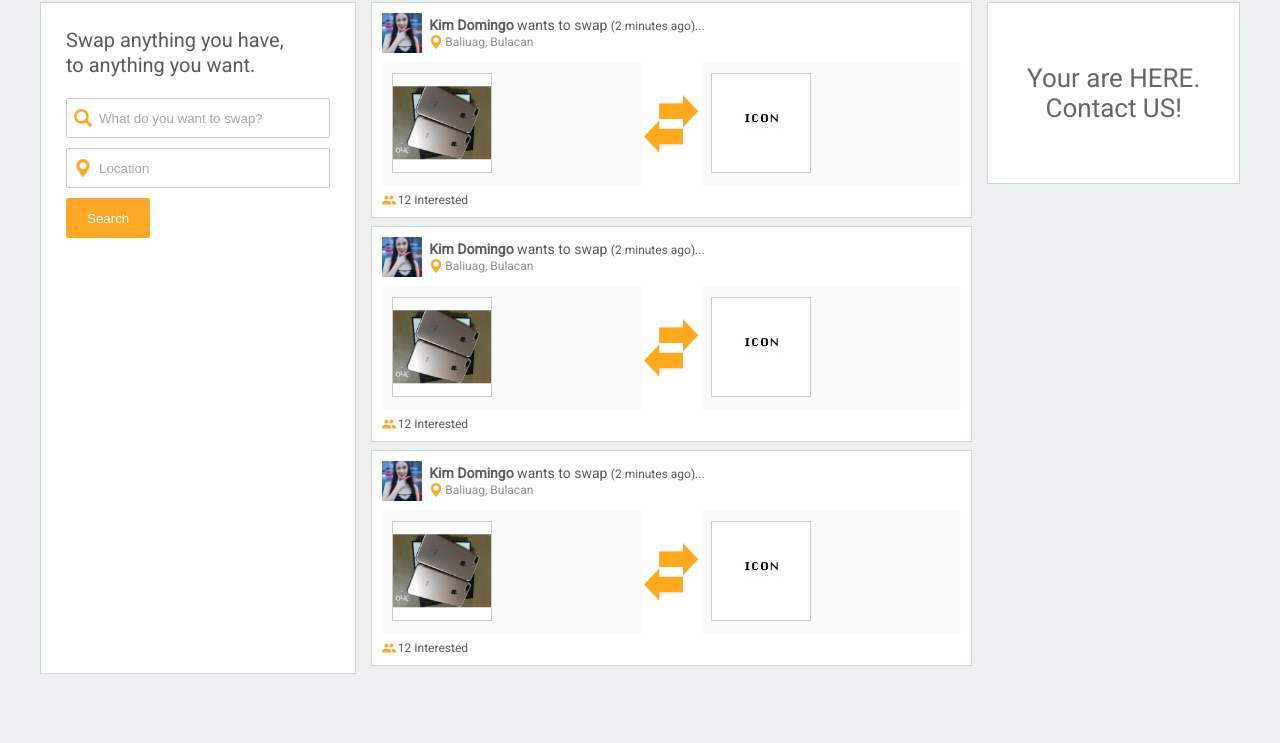
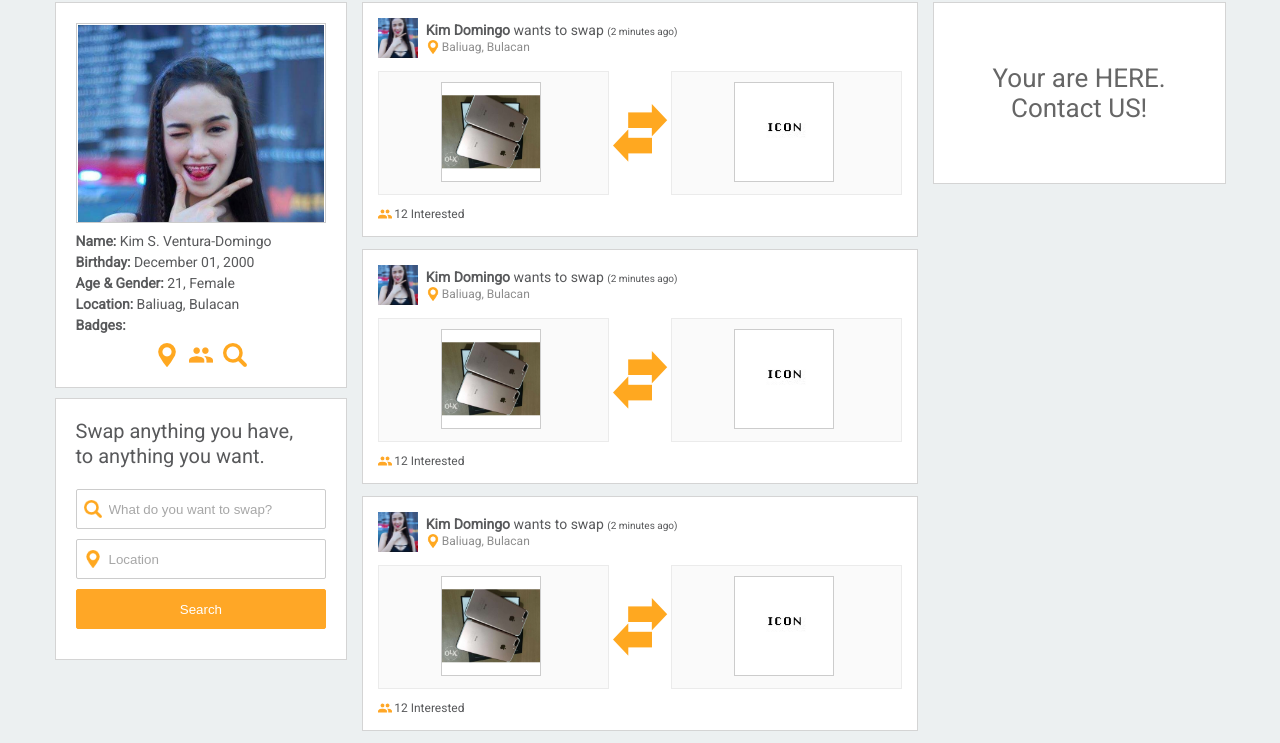
Before and after one commit to switchyofficial/switchyofficial.github-io, a plain HTML site: page index.html in a window 1280 px wide. Shown: the part 57-800 px from the top of the page. Drawn offline with Linux system fonts and the light colour scheme.

Commit message:
Added profile in homepage

```diff
--- a/css/style.css
+++ b/css/style.css
@@ -1,17 +1,19 @@
-
 .logo,
 .header_right {
 	display: table-cell;
     vertical-align: middle;
 }
+
 .logo a {
 	width: 110px;
 	display: inline-block;
 }
+
 .logo img {
 	width: 100%;
 	height: auto;
 }
+
 .header_right {
 	text-align: right;
 	height: 40px;
@@ -29,10 +31,16 @@
 }
 
 .header_right .sign_in {
-	color: #FFA726;
+	color: #ffa726;
+	transition: all 0.35s ease;
 }
+
+.header_right .sign_in:hover {
+	text-decoration: underline;
+}
+
 .logo a {
-	color: #FFA726;
+	color: #ffa726;
 
 }
 
@@ -55,15 +63,28 @@
 
 .wrap {
 	width: 100%;
-	max-width: 1200px;
+	max-width: 1171px;
 	margin: 0 auto;
 }
 
 .main {
-	display: table;
 	width: 100%;
 	padding: 10px 0 0;
 }
+
+.main::before,
+.main::after,
+.filter_sidebar_container::before,
+.filter_sidebar_container::after {
+	display: table;
+	content: "";
+}
+
+.filter_sidebar_container::after,
+.main::after {
+	clear: both;
+}
+
 .item:after,
 .post:after {
 	display: table;
@@ -73,26 +94,25 @@
 
 .market {
 	width: 50%;
-	display: table-cell;
+	float: left;
 	vertical-align: top;
 	padding: 0 15px;
-
 }
 
 .right_section {
-	display: table-cell;
-	width: 20%;
+	float: left;
+	width: 25%;
 }
 
 .post {
 	background: #fff;
-	padding: 10px;
+	padding: 15px;
 	border: 1px solid #d4d4d4;
-	margin-bottom: 8px;
+	margin-bottom: 12px;
 }
 
 .post_head {
-	margin-bottom: 10px;
+	margin-bottom: 13px;
 }
 .post .p_head {
 	margin-bottom: 2px;
@@ -104,7 +124,6 @@
 	color: rgba(0,0,0,0.45);
 	font-size: 12px;
 }
-
 
 .name {
 	font-weight: bold;
@@ -125,10 +144,6 @@
 	vertical-align: middle;
 }
 
-.profile_info .name {
-
-}
-
 .time_lapse {
 	font-size: 12px;
 }
@@ -138,17 +153,20 @@
 	width: 100%;
 	background: url('../images/common/swap_icon2.png') no-repeat center center;
 	background-size: 55px 58px;
-	margin-bottom: 8px;
+	margin-bottom: 12px;
 }
 
 .have,
 .want {
 	position: relative;
-	width: 45%;
+	width: 44%;
 	padding: 10px;
 	min-height: 120px;
 	background: rgba(0,0,0,0.02);
-
+	display: flex;
+	justify-content: center;
+	align-items: center;
+	border: 1px solid rgba(204, 204, 204, 0.33);
 }
 .have {
 	float: left;
@@ -161,9 +179,10 @@
 .post li {
 	border: 1px solid #ccc;
 	background: #fff;
-	margin-right: 2px;
-	margin-bottom: 2px;
+	margin-right: 5px;
+    margin-bottom: 2px;
 }
+
 .item_image {
 	position: relative;
 	display: inline-block;
@@ -184,6 +203,7 @@
 	min-width: 360px;
 	z-index: 2;
 }
+
 .thumb,
 .profile_thumb {
 	position: absolute;
@@ -198,23 +218,12 @@
 
 .cash {
 	font-size: 28px;
-	color: #FFA726;
+	color: #ffa726;
 }
 
 .filter_sidebar {
-	display: table-cell;
-	vertical-align: top;
+	float: left;
 	width: 25%;
-	background: #fff;
-	border: 1px solid #d4d4d4
-}
-
-.f_sidebar_in {
-	height: 100%;
-	padding: 25px;
-}
-.search_block .search_form {
-	height: 100%;
 }
 
 .search_block .search_form span {
@@ -222,7 +231,6 @@
 	margin-bottom: 10px;
 	height: 40px;
 }
-
 
 .search_block .search input {
 	background-image: url('../images/common/search_icon.png');
@@ -236,11 +244,12 @@
 .search_block .submit input {
 	padding: 0 20px;
 	color: #fff;
-	background: #FFA726;
+	background: #ffa726;
 	outline: none;
-	border: 1px solid #FFA726;
+	border: 1px solid #ffa726;
 	border-radius: 2px;
 	cursor: pointer;
+	width: 100%;
 }
 
 .search_block .submit input:hover {
@@ -281,3 +290,58 @@
 	font-size: 26px;
 	border: 1px solid #d4d4d4;
 }
+
+
+
+.f_sidebar_in,
+.profile_section {
+	padding: 20px;
+	background: #fff;
+	border: 1px solid #d4d4d4;
+}
+
+.profile_link {
+	display: block;
+	width: 100%;
+	max-height: 200px;
+	overflow: hidden;
+	margin: 0 auto;
+	border: 1px solid #ccc;
+	padding: 1px;
+}
+
+.profile_link_thumb {
+	width: 100%;
+	display: block;
+}
+
+.profile_section {
+	margin-bottom: 10px;
+}
+
+.profile_details {
+	margin-top: 10px;
+}
+
+.profile_details_item {
+	margin-bottom: 5px;
+}
+
+.profile_details_item:last-of-type {
+	margin-bottom: 0;
+}
+
+.profile_details_item_badges {
+	margin-top: 10px;
+	display: flex;
+	align-items: center;
+	justify-content: center;
+}
+
+.profile_details_item_badges img {
+	margin: 0 5px;
+}
+
+.profile_details_item a:hover {
+	text-decoration: underline;
+}
--- a/index.html
+++ b/index.html
@@ -22,6 +22,34 @@
 	<div class="wrap">
 		<div class="main">
 			<div class="filter_sidebar">
+				<div class="filter_sidebar_container">
+					<div class="profile_section">
+						<div class="profile_link">
+							<img src="images/profile/kim.jpg" class="profile_link_thumb">
+						</div>
+						<div class="profile_details">
+							<div class="profile_details_item">
+								<strong>Name: </strong><a href="">Kim S. Ventura-Domingo</a>
+							</div>
+							<div class="profile_details_item">
+								<strong>Birthday: </strong><span>December 01, 2000</span>
+							</div>
+							<div class="profile_details_item">
+								<strong>Age &amp; Gender: </strong><span>21, Female</span>
+							</div>
+							<div class="profile_details_item">
+								<strong>Location: </strong><a href="">Baliuag, Bulacan</a>
+							</div>
+							<div class="profile_details_item">
+								<strong>Badges: </strong>
+								<div class="profile_details_item_badges">
+									<img src="images/common/loc_icon.png" alt="">
+									<img src="images/common/interested_icon2.png" alt="">
+									<img src="images/common/search_icon.png" alt="">
+								</div>
+							</div>
+						</div>
+					</div>
 					<div class="f_sidebar_in">
 						<p class="tagline">Swap anything you have,<br>to anything you want.</p>
 						<div class="search_block">
@@ -33,12 +61,13 @@
 						</div>
 					</div>
 				</div>
+			</div>
 			<div class="market">
 				<div class="post">
 					<div class="post_head">
 						<div class="profile_pic"><a href=""><img src="images/profile/kim.jpg" class="profile_thumb"></a></div>
 						<div class="profile_info">
-							<div class="p_head"><span class="name"><a href="#" class="u_l">Kim Domingo</a></span><span>&nbsp;wants to swap <span class="time_lapse">(2 minutes ago)...</span></span></div>
+							<div class="p_head"><span class="name"><a href="#" class="u_l">Kim Domingo</a></span><span>&nbsp;wants to swap <span class="time_lapse"><small>(2 minutes ago)</small></span></span></div>
 							<div class="p_location">Baliuag, Bulacan</div>
 						</div>
 					</div>
@@ -65,7 +94,7 @@
 					<div class="post_head">
 						<div class="profile_pic"><a href=""><img src="images/profile/kim.jpg" class="profile_thumb"></a></div>
 						<div class="profile_info">
-							<div class="p_head"><span class="name"><a href="#" class="u_l">Kim Domingo</a></span><span>&nbsp;wants to swap <span class="time_lapse">(2 minutes ago)...</span></span></div>
+							<div class="p_head"><span class="name"><a href="#" class="u_l">Kim Domingo</a></span><span>&nbsp;wants to swap <span class="time_lapse"><small>(2 minutes ago)</small></span></span></div>
 							<div class="p_location">Baliuag, Bulacan</div>
 						</div>
 					</div>
@@ -92,7 +121,7 @@
 					<div class="post_head">
 						<div class="profile_pic"><a href=""><img src="images/profile/kim.jpg" class="profile_thumb"></a></div>
 						<div class="profile_info">
-							<div class="p_head"><span class="name"><a href="#" class="u_l">Kim Domingo</a></span><span>&nbsp;wants to swap <span class="time_lapse">(2 minutes ago)...</span></span></div>
+							<div class="p_head"><span class="name"><a href="#" class="u_l">Kim Domingo</a></span><span>&nbsp;wants to swap <span class="time_lapse"><small>(2 minutes ago)</small></span></span></div>
 							<div class="p_location">Baliuag, Bulacan</div>
 						</div>
 					</div>
```
Lines whose indentation alone changed are shown as unchanged.
